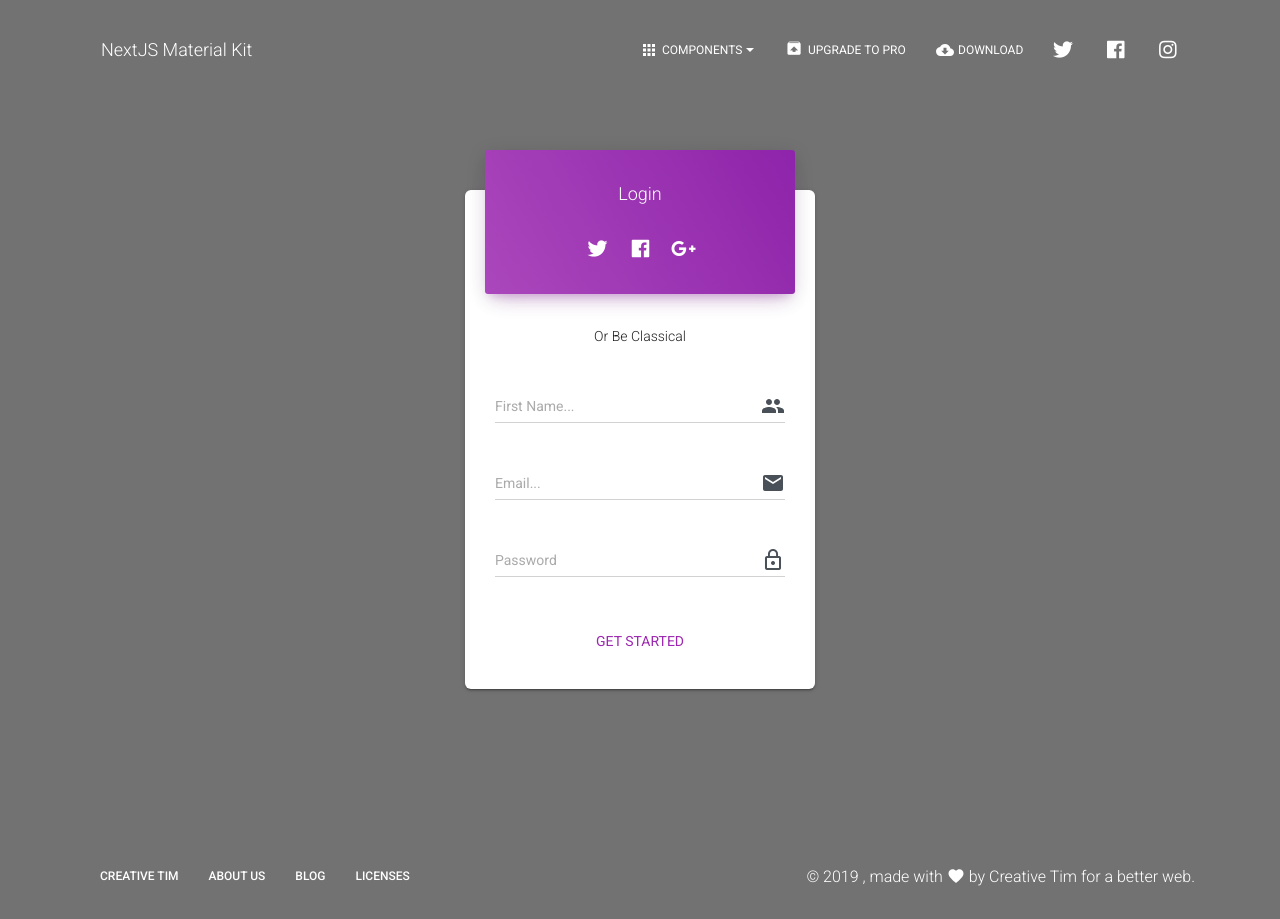
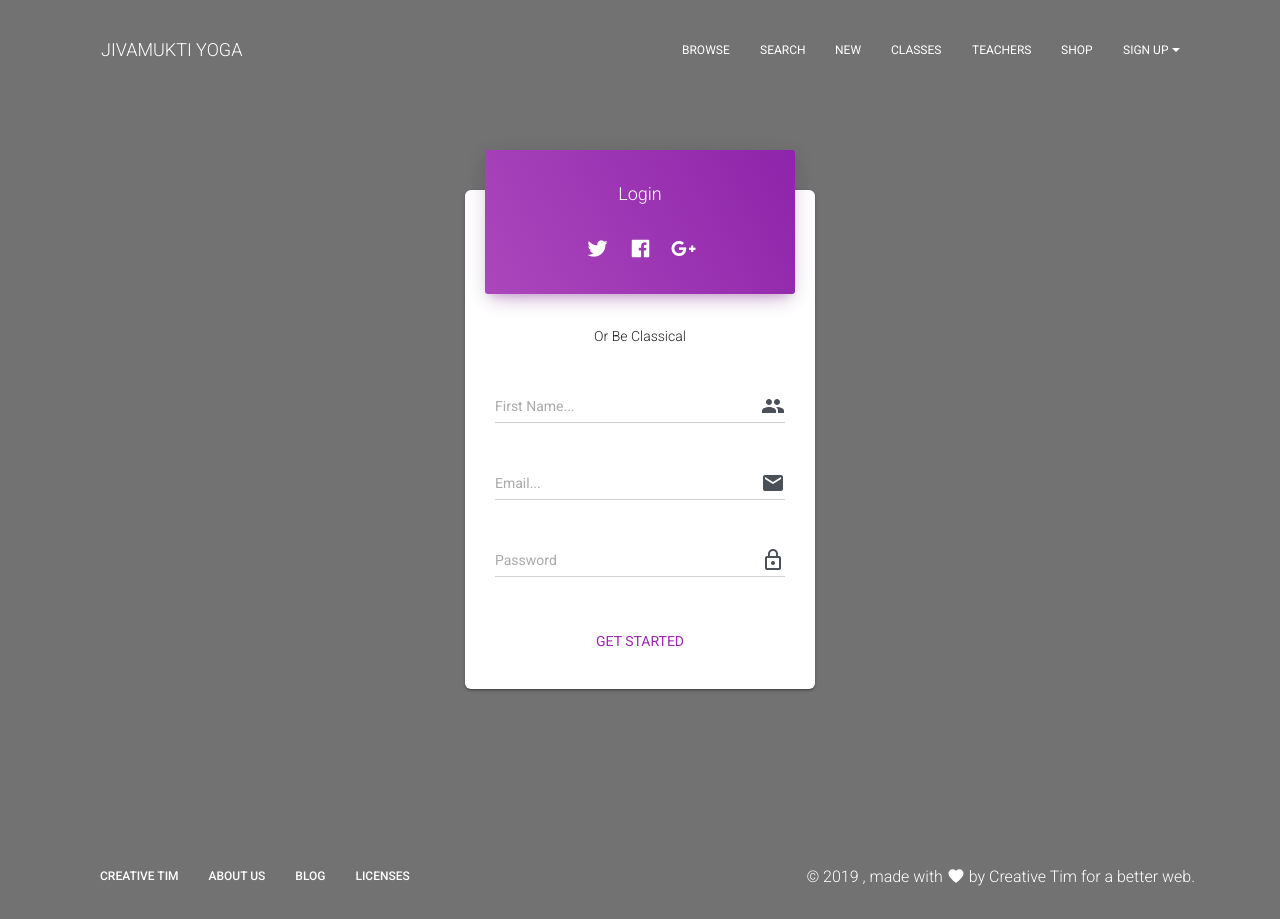
Before and after one commit to DonGroovy1120/nextjs-video, a Next.js app: page /login in a window 1280 px wide. Built offline with nearby package versions, Linux system fonts and the light colour scheme.

Commit message:
new fixed branch and design add

```diff
--- a/assets/jss/nextjs-material-kit/components/buttonStyle.js
+++ b/assets/jss/nextjs-material-kit/components/buttonStyle.js
@@ -13,7 +13,7 @@ const buttonStyle = {
   button: {
     minHeight: "auto",
     minWidth: "auto",
-    backgroundColor: grayColor,
+    backgroundColor: successColor,
     color: "#FFFFFF",
     boxShadow:
       "0 2px 2px 0 rgba(153, 153, 153, 0.14), 0 3px 1px -2px rgba(153, 153, 153, 0.2), 0 1px 5px 0 rgba(153, 153, 153, 0.12)",
--- a/components/CustomDropdown/CustomDropdown.js
+++ b/components/CustomDropdown/CustomDropdown.js
@@ -91,8 +91,8 @@ export default function CustomDropdown(props) {
           {...buttonProps}
           onClick={handleClick}
         >
+          {buttonText !== undefined ? buttonText : null}
           {icon}
-          {buttonText !== undefined ? buttonText : null}
           {caret ? <b className={caretClasses} /> : null}
         </Button>
       </div>
--- a/components/Header/HeaderLinks.js
+++ b/components/Header/HeaderLinks.js
@@ -8,9 +8,9 @@ import List from "@material-ui/core/List";
 import ListItem from "@material-ui/core/ListItem";
 import Tooltip from "@material-ui/core/Tooltip";
 import Icon from "@material-ui/core/Icon";
-
+import PropTypes from "prop-types";
 // @material-ui/icons
-import { Apps, CloudDownload } from "@material-ui/icons";
+import { Apps, CloudDownload, ArrowDropDownOutlined } from "@material-ui/icons";
 import DeleteIcon from "@material-ui/icons/Delete";
 import IconButton from "@material-ui/core/IconButton";
 
@@ -21,21 +21,107 @@ import Button from "components/CustomButtons/Button.js";
 import styles from "assets/jss/nextjs-material-kit/components/headerLinksStyle.js";
 
 const useStyles = makeStyles(styles);
+export default function HeaderLinks(props) {
+  const {loginSuc} = props;
+  const classes = useStyles();
+  if (loginSuc)
+    console.log("login success");
+  else
+    console.log("login Fail");
 
-export default function HeaderLinks(props) {
-  const classes = useStyles();
   return (
     <List className={classes.list}>
       <ListItem className={classes.listItem}>
+        <Button
+            href="https://www.creative-tim.com/product/nextjs-material-kit-pro?ref=njsmk-navbar"
+            color="transparent"
+            target="_blank"
+            className={classes.navLink}
+          >
+            BROWSE
+          </Button>
+      </ListItem>
+      <ListItem className={classes.listItem}>
+        <Button
+          href="https://www.creative-tim.com/product/nextjs-material-kit-pro?ref=njsmk-navbar"
+          color="transparent"
+          target="_blank"
+          className={classes.navLink}
+        >
+          SEARCH
+        </Button>
+      </ListItem>
+      <ListItem className={classes.listItem}>
+        <Button
+          href="https://www.creative-tim.com/product/nextjs-material-kit?ref=njsmk-navbar"
+          color="transparent"
+          target="_blank"
+          className={classes.navLink}
+        >
+          NEW
+        </Button>
+      </ListItem>
+      <ListItem className={classes.listItem} >
+        <Button
+          href="https://www.creative-tim.com/product/nextjs-material-kit?ref=njsmk-navbar"
+          color="transparent"
+          target="_blank"
+          className={classes.navLink}
+        >
+          CLASSES
+        </Button>
+      </ListItem>
+      <ListItem className={classes.listItem}>
+        <Button
+          href="https://www.creative-tim.com/product/nextjs-material-kit?ref=njsmk-navbar"
+          color="transparent"
+          target="_blank"
+          className={classes.navLink}
+        >
+         TEACHERS
+        </Button>
+      </ListItem>
+      <ListItem className={classes.listItem}>
+        <Button
+          href="https://www.creative-tim.com/product/nextjs-material-kit?ref=njsmk-navbar"
+          color="transparent"
+          target="_blank"
+          className={classes.navLink}
+        >
+          SHOP
+        </Button>
+      </ListItem>
+      {
+        !loginSuc? (
+          <ListItem className={classes.listItem}>
+        <Button
+          href="/login"
+          color="transparent"
+          target="_blank"
+          visible="false"
+          className={classes.navLink}
+        >
+          Log in
+        </Button>
+      </ListItem>
+        ) : (
+          null//
+        )
+      }
+
+      <ListItem className={classes.listItem}
+        color="blue"
+      >
         <CustomDropdown
           noLiPadding
           navDropdown
-          buttonText="Components"
+          buttonText="Sign UP"
           buttonProps={{
             className: classes.navLink,
             color: "transparent"
+
           }}
-          buttonIcon={Apps}
+          // buttonIcon={ArrowDropDownOutlined}
           dropdownList={[
             <Link href="/components">
               <a className={classes.dropdownLink}>All components</a>
@@ -50,82 +136,9 @@ export default function HeaderLinks(props) {
           ]}
         />
       </ListItem>
-      <ListItem className={classes.listItem}>
-        <Button
-          href="https://www.creative-tim.com/product/nextjs-material-kit-pro?ref=njsmk-navbar"
-          color="transparent"
-          target="_blank"
-          className={classes.navLink}
-        >
-          <Icon className={classes.icons}>unarchive</Icon> Upgrade to PRO
-        </Button>
-      </ListItem>
-      <ListItem className={classes.listItem}>
-        <Button
-          href="https://www.creative-tim.com/product/nextjs-material-kit?ref=njsmk-navbar"
-          color="transparent"
-          target="_blank"
-          className={classes.navLink}
-        >
-          <CloudDownload className={classes.icons} /> Download
-        </Button>
-      </ListItem>
-      <ListItem className={classes.listItem}>
-        {/*<Tooltip title="Delete">
-          <IconButton aria-label="Delete">
-            <DeleteIcon />
-          </IconButton>
-        </Tooltip>*/}
-        <Tooltip
-          id="instagram-twitter"
-          title="Follow us on twitter"
-          placement={"top"}
-          classes={{ tooltip: classes.tooltip }}
-        >
-          <Button
-            href="https://twitter.com/CreativeTim?ref=creativetim"
-            target="_blank"
-            color="transparent"
-            className={classes.navLink}
-          >
-            <i className={classes.socialIcons + " fab fa-twitter"} />
-          </Button>
-        </Tooltip>
-      </ListItem>
-      <ListItem className={classes.listItem}>
-        <Tooltip
-          id="instagram-facebook"
-          title="Follow us on facebook"
-          placement={"top"}
-          classes={{ tooltip: classes.tooltip }}
-        >
-          <Button
-            color="transparent"
-            href="https://www.facebook.com/CreativeTim?ref=creativetim"
-            target="_blank"
-            className={classes.navLink}
-          >
-            <i className={classes.socialIcons + " fab fa-facebook"} />
-          </Button>
-        </Tooltip>
-      </ListItem>
-      <ListItem className={classes.listItem}>
-        <Tooltip
-          id="instagram-tooltip"
-          title="Follow us on instagram"
-          placement={"top"}
-          classes={{ tooltip: classes.tooltip }}
-        >
-          <Button
-            color="transparent"
-            href="https://www.instagram.com/CreativeTimOfficial?ref=creativetim"
-            target="_blank"
-            className={classes.navLink}
-          >
-            <i className={classes.socialIcons + " fab fa-instagram"} />
-          </Button>
-        </Tooltip>
-      </ListItem>
     </List>
   );
 }
+HeaderLinks.propTypes = {
+  loginSuc: PropTypes.bool
+}
--- a/package.json
+++ b/package.json
@@ -39,6 +39,7 @@
     "classnames": "2.2.6",
     "moment": "2.25.3",
     "next": "9.3.6",
+    "next-auth": "^3.13.3",
     "next-compose-plugins": "2.2.0",
     "next-images": "1.3.1",
     "nextjs-redirect": "2.0.2",
--- a/pages/_app.js
+++ b/pages/_app.js
@@ -78,7 +78,7 @@ export default class MyApp extends App {
     return (
       <React.Fragment>
         <Head>
-          <title>NextJS Material Kit by Creative Tim</title>
+          <title>JIVAMUKTI YOGA</title>
         </Head>
         <Component {...pageProps} />
       </React.Fragment>
--- a/pages/login.js
+++ b/pages/login.js
@@ -37,8 +37,8 @@ export default function LoginPage(props) {
       <Header
         absolute
         color="transparent"
-        brand="NextJS Material Kit"
-        rightLinks={<HeaderLinks />}
+        brand="JIVAMUKTI YOGA"
+        rightLinks={<HeaderLinks loginSuc/>}
         {...rest}
       />
       <div
```
Also changed, not shown: assets/jss/nextjs-material-kit/pages/components.js (+8 -5 lines), pages/components.js (+9 -17 lines).
